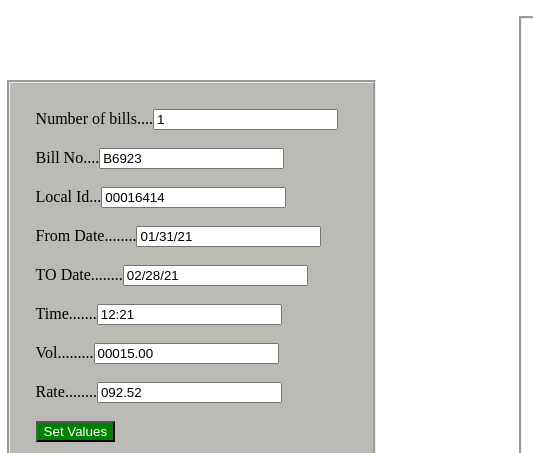
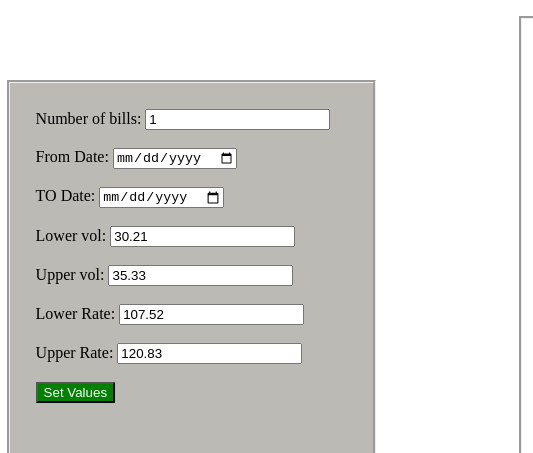
Before and after one commit to NitinHsharma/petrol_bill_generator, a plain HTML site: page index.html in a window 1280 px wide. Shown: the top 453 px of the page, 0-533 px from the left. Drawn offline with Linux system fonts and the light colour scheme.

Commit message:
Update index.html

```diff
--- a/index.html
+++ b/index.html
@@ -137,14 +137,18 @@
 
     <div
         style="position:absolute;left:10%;padding:2%;margin-left:-121px;top:0px;width:312px;height:350px;border-style:groove;overflow:hidden;background-color: #bbbab5;top:10%;">
-        <div> Number of bills....<input id="count" type="text" value="1" /> </div> </br>
-        <div> Bill No....<input id="billNo" type="text" value="B6923" /> </div> </br>
-        <div> Local Id...<input id="localId" type="text" value="00016414" /> </div> </br>
-        <div> From Date........<input id="FromDateId" type="text" value="01/31/21" /> </div> </br>
-        <div> TO Date........<input id="ToDateId" type="text" value="02/28/21" /> </div> </br>
-        <div> Time.......<input id="timeId" type="text" value="12:21" /> </div> </br>
-        <div> Vol.........<input id="volId" type="text" value='00015.00' /> </div> </br>
-        <div> Rate........<input id="rateId" type="text" value='092.52' /> </div> </br>
+        <div> Number of bills: <input id="count" type="text" value="1" /> </div> </br>
+        <input id="billNo" type="text" value="B6923" hidden />
+        <input id="localId" type="text" value="00016414" hidden />
+        <div> From Date: <input id="FromDateId" type="date" onchange="filldate();" /> </div>
+        </br>
+        <div> TO Date: <input id="ToDateId" type="date" value="02/28/21" /> </div> </br>
+        <input id="timeId" type="text" value="12:21" hidden />
+        <!-- <div> Vol.........<input id="volId" type="text" value='15.00' /> </div> </br> -->
+        <div> Lower vol: <input id="lowerVolRangeId" type="text" value='30.21' /> </div> </br>
+        <div> Upper vol: <input id="upperVolRangeId" type="text" value='35.33' /> </div> </br>
+        <div> Lower Rate: <input id="lowerRateRangeId" type="text" value='107.52' /> </div> </br>
+        <div> Upper Rate: <input id="upperRateRangeId" type="text" value='120.83' /> </div> </br>
         <div> <input id="setBut" type="button" value='Set Values' onclick="myFunction()"
                 style='background:green;color:white' /> </div> </br>
 
@@ -154,7 +158,7 @@
         <div
             style="position:absolute;left:50%;margin-left:-121px;top:0px;width:312px;height:792px;border-style:groove;overflow:hidden;background-color: white;top:2%">
             <div style="position:absolute;left:4.56px;top:0.00px" class="cls_002"><span class="cls_002"></span></div>
-            <div style="position:absolute;left:84.76px;top:100.44px" class="cls_003"><img src="logo_w_2.png"
+            <div style="position:absolute;left:84.76px;top:100.44px" class="cls_003"><img id="logo" src="logo_w_2.png"
                     style="width: 150px;" /></div>
             <div style="position:absolute;left:60.80px;top:247.20px" class="cls_005"><span class="cls_005">Welcomes
                     You</span></div>
```
